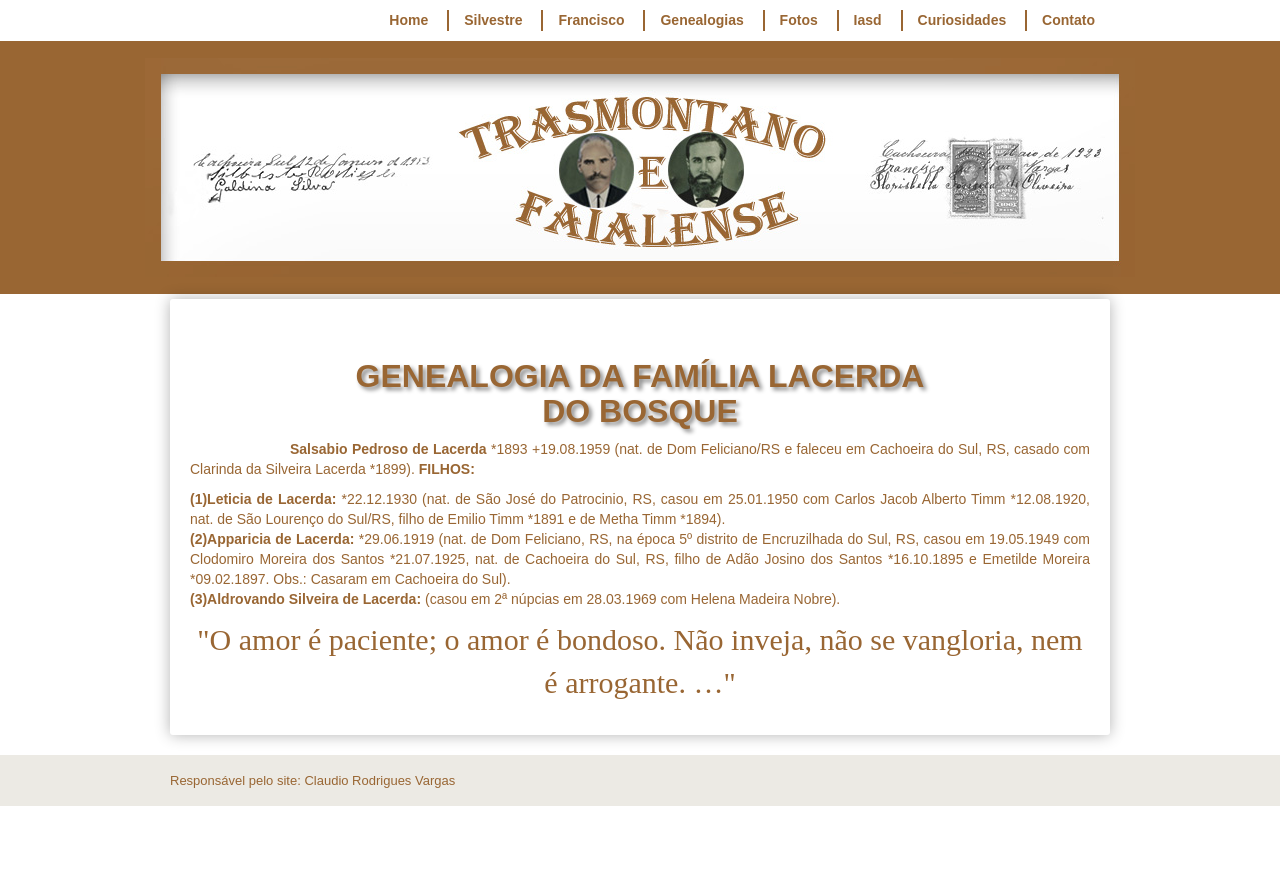
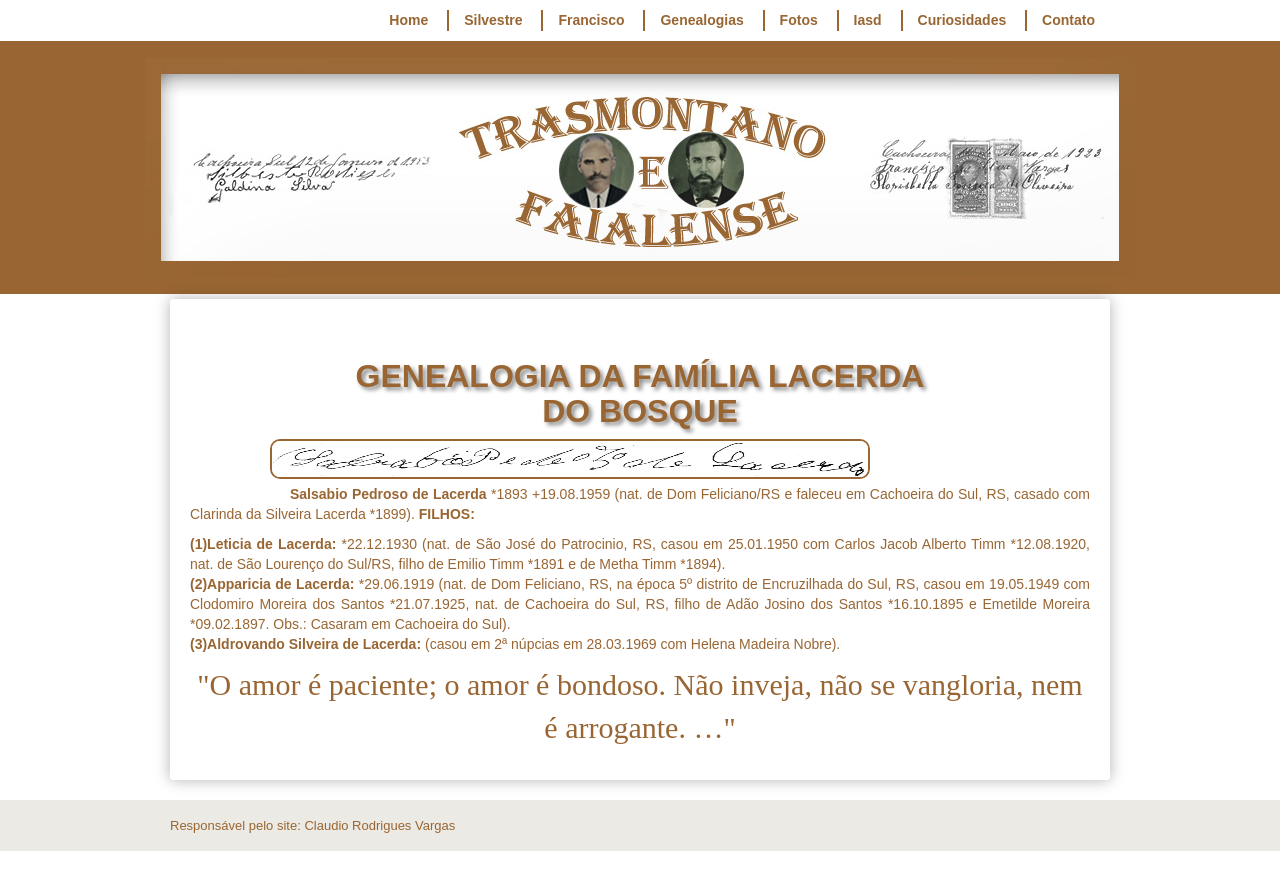
Before and after one commit to claudiovargas1955/claudiovargas1955.github.io, a Jekyll site: the page built from _pages/familia-lacerda-salsabio.html, in a window 1280 px wide. Shown: the top 890 px of the page. Built offline with Jekyll 4.4.1, drawn with Linux system fonts in a browser that asks for light colours; some web fonts are replaced.

Commit message:
Update familia-lacerda-salsabio.html

```diff
--- a/_pages/familia-lacerda-salsabio.html
+++ b/_pages/familia-lacerda-salsabio.html
@@ -95,7 +95,7 @@ details[open] summary {color:#996633;
 </style>
 
 <h1>GENEALOGIA DA FAMÍLIA LACERDA<br>DO BOSQUE</h1>
-
+<img class="esq1" style="float:left"; src="/images/salsabio.jpg" width="600px" height="40px"  title="Assinatura de Salsabio Pedroso de Lacerda";/>
 <b><p style="text-indent:100px";/>Salsabio Pedroso de Lacerda </b>*1893 +19.08.1959 (nat. de Dom Feliciano/RS e faleceu em Cachoeira do Sul, RS, casado com Clarinda
 da Silveira Lacerda *1899). <b>FILHOS: </b><br>
 
```
